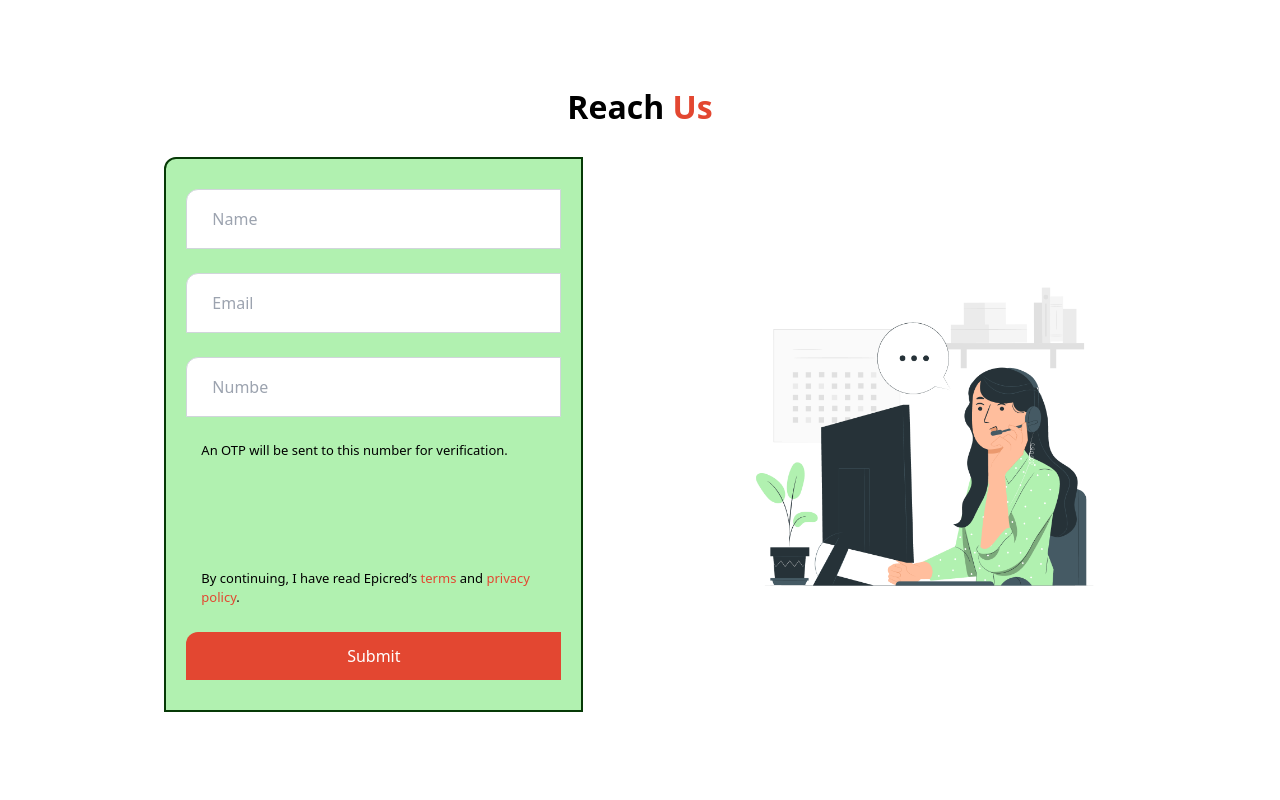
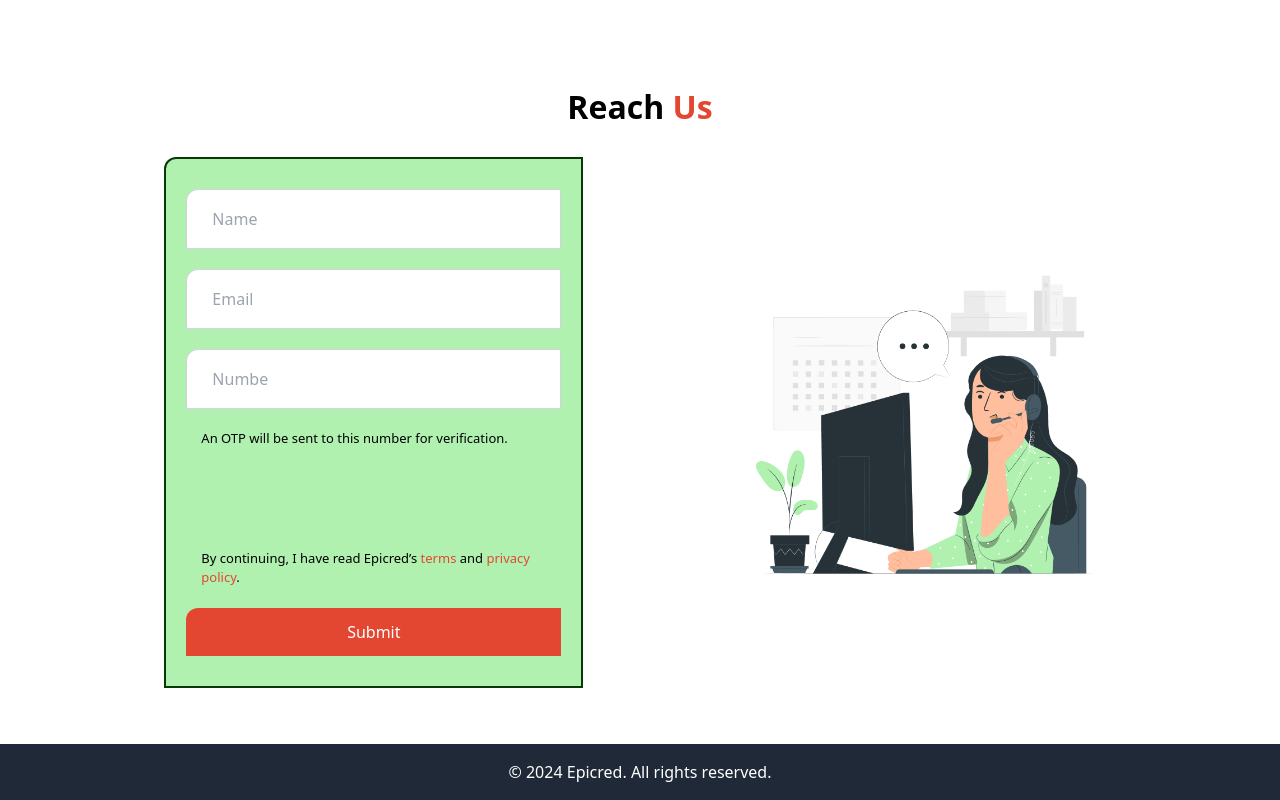
Before and after one commit to CHEEMS-1206/epicred-intern-assignment, a Next.js app: page /about-us in a window 1280 px wide. Shown: the part 2752-3552 px from the top of the page. Before the commit the page ends 3496 px from the top, so only its background shows below. Built offline with nearby package versions, Linux system fonts and the light colour scheme.

Commit message:
completely added all sections ending with footer

```diff
--- a/src/app/about-us/page.js
+++ b/src/app/about-us/page.js
@@ -7,6 +7,7 @@ import ImpactNumbers from "../../components/ImpactfulNumbers";
 import Founders from "../../components/Founders";
 import Services from "../../components/Services";
 import ContactForm from "../../components/ContactForm";
+import Footer from "../../components/Footer";
 
 export default function AboutUs() {
   return (
@@ -22,6 +23,7 @@ export default function AboutUs() {
       <Founders />
       <Services />
       <ContactForm />
+      <Footer/>
     </>
   );
 }
--- a/src/components/ContactForm.js
+++ b/src/components/ContactForm.js
@@ -9,7 +9,7 @@ const ContactForm = () => {
       </h2>
       <div className="form-container">
         <div>
-          <form className="space-y-6">
+          <form className="space-y-5">
             <input
               type="text"
               placeholder="Name"
--- /dev/null
+++ b/src/components/Footer.js
@@ -0,0 +1,9 @@
+const Footer = () => {
+  return (
+    <footer className="bg-gray-800 text-white text-center py-4 mt-6">
+      <p>© 2024 Epicred. All rights reserved.</p>
+    </footer>
+  );
+};
+
+export default Footer;
```
